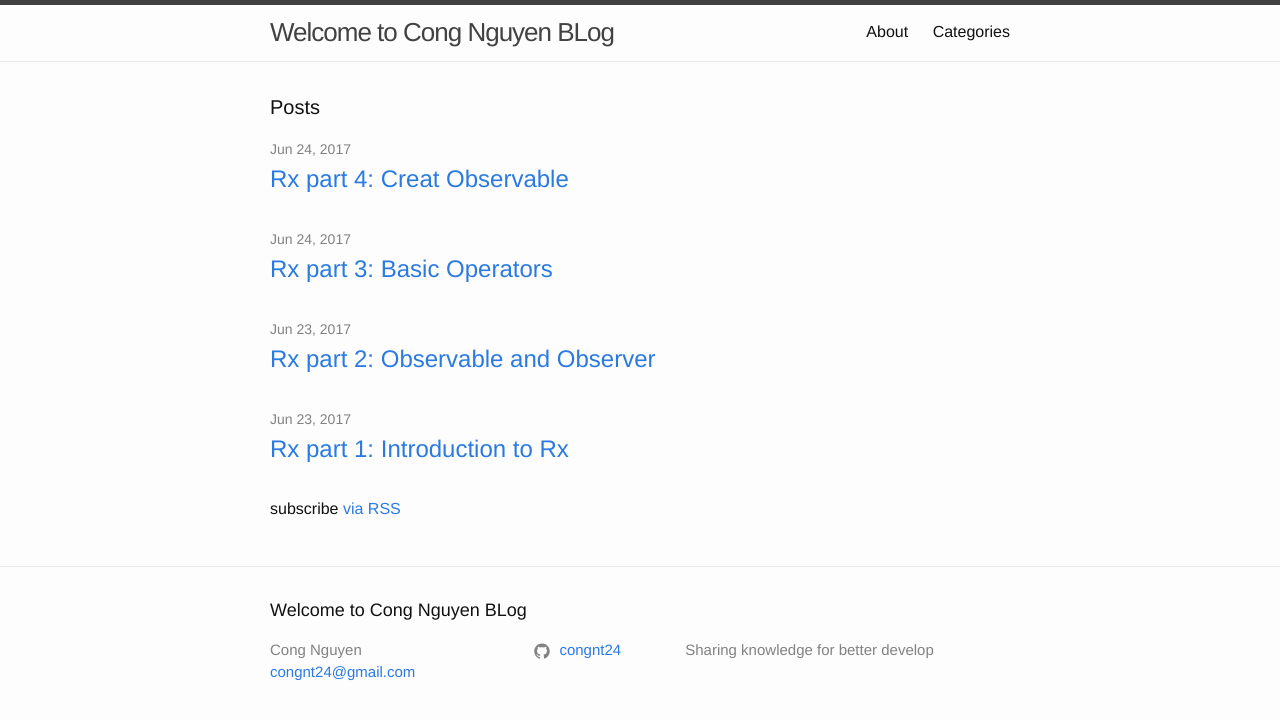
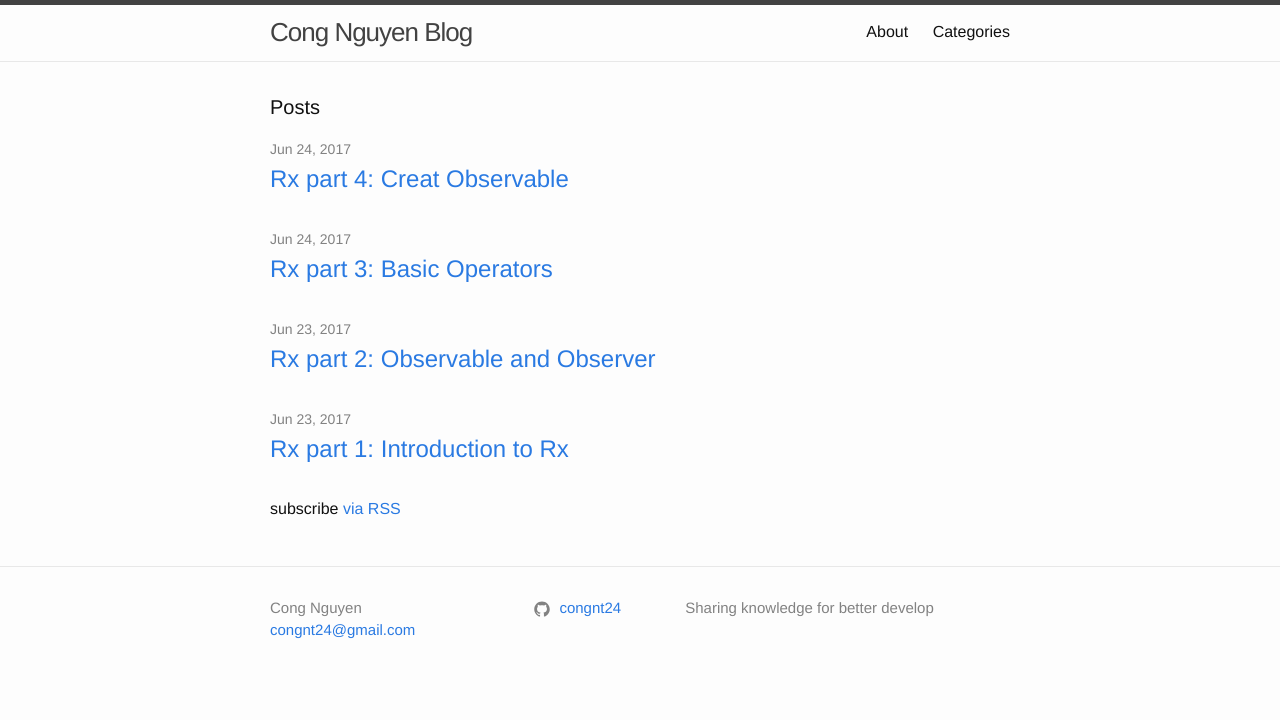
Before and after one commit to congnt24/congnt24.github.io, a Jekyll site: the page built from index.md, in a window 1280 px wide. Shown: the top 720 px of the page. Built offline with Jekyll 4.4.1, drawn with Linux system fonts in a browser that asks for light colours.

Commit message:
update part4, change title, footer

```diff
--- a/_config.yml
+++ b/_config.yml
@@ -1,6 +1,6 @@
 theme: jekyll-theme-minimal
 
-title: Welcome to Cong Nguyen BLog
+title: Cong Nguyen Blog
 description: Sharing knowledge for better develop
 author: Cong Nguyen
 email: congnt24@gmail.com
@@ -23,3 +23,6 @@ theme: minima
 exclude:
   - Gemfile
   - Gemfile.lock
+# Seo
+gems:
+  - jekyll-seo-tag
--- a/_includes/footer.html
+++ b/_includes/footer.html
@@ -2,7 +2,7 @@
 
   <div class="wrapper">
 
-    <h2 class="footer-heading">{{ site.title | escape }}</h2>
+    <!-- <h2 class="footer-heading">{{ site.title | escape }}</h2> -->
 
     <div class="footer-col-wrapper">
       <div class="footer-col footer-col-1">
```
